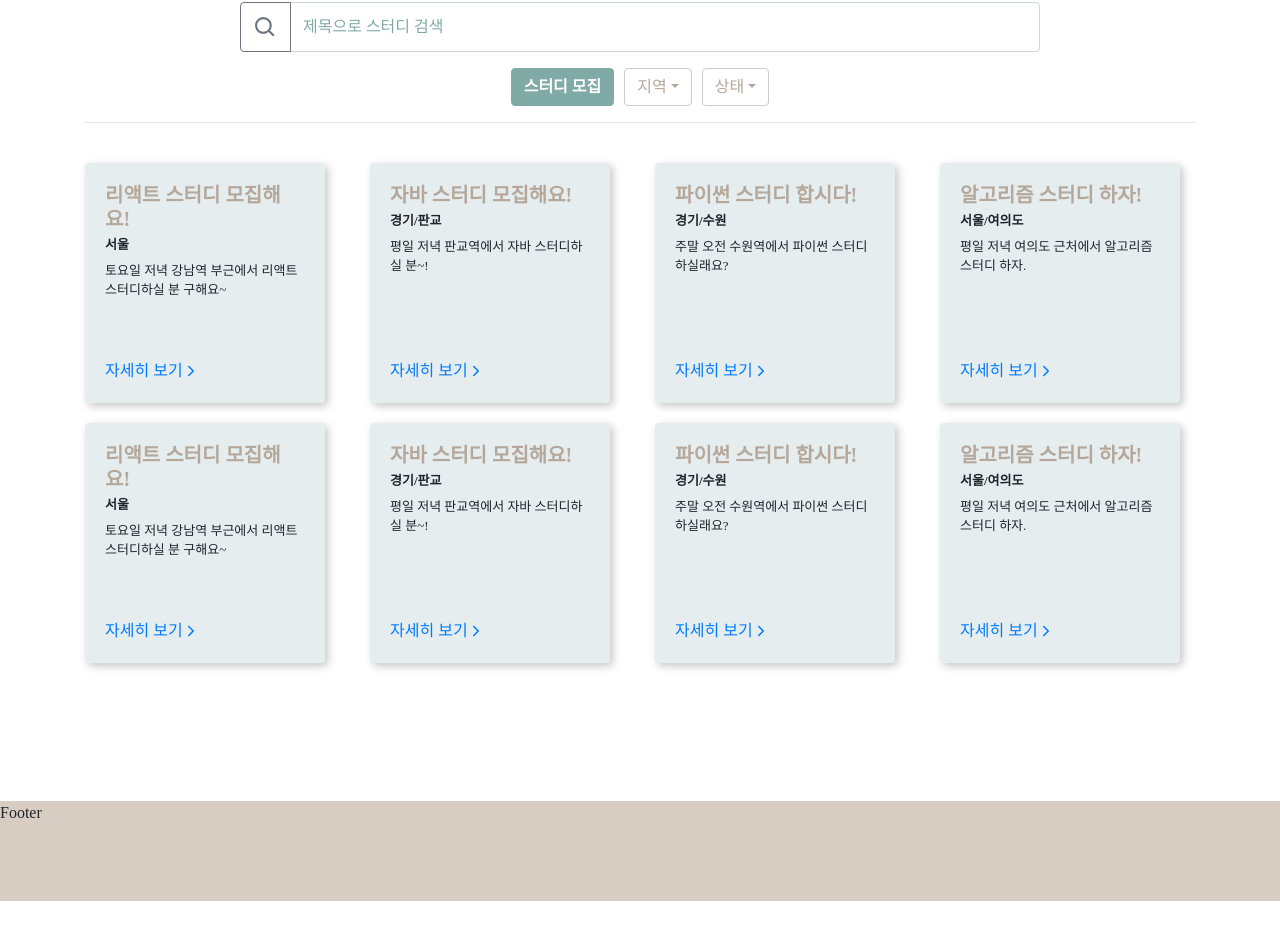
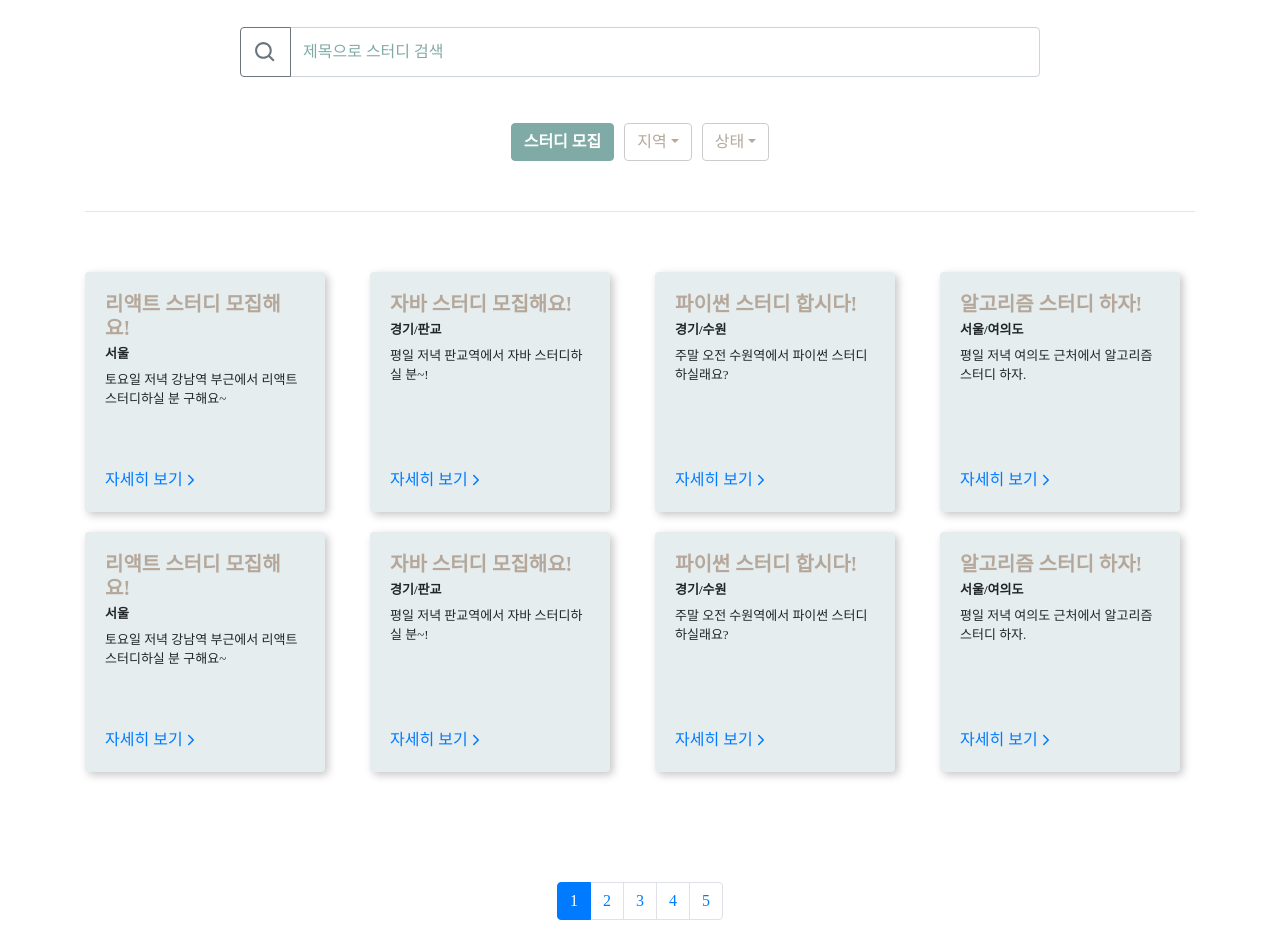
Before and after one commit to 3ddd-developers/3d-frontend, a React app: page / in a window 1280 px wide. Shown: the part 218-1170 px from the top of the page. Before the commit the page ends 1119 px from the top, so only its background shows below. Built offline with nearby package versions, Linux system fonts and the light colour scheme; a web font is replaced by a local one.

Commit message:
[feat] pagination 컴포넌트 추가

```diff
--- a/src/pages/Main.jsx
+++ b/src/pages/Main.jsx
@@ -1,5 +1,5 @@
 import React, { useState, useEffect } from 'react';
-import { Container, Row, Col, Button, DropdownButton, Dropdown, InputGroup, FormControl, Card, Tabs, Tab } from 'react-bootstrap';
+import { Container, Row, Col, Button, DropdownButton, Dropdown, InputGroup, FormControl, Card, Tabs, Tab, Pagination } from 'react-bootstrap';
 import { BiSearch } from "react-icons/bi";
 import { IoIosArrowForward } from "react-icons/io";
 import axios from 'axios';
@@ -34,6 +34,19 @@ const Main = () => {
     const [tab, setTab] = useState('study');
     const [studyList, setStudyList] = useState([]);
     const [searchVal, setSearchVal] = useState('');
+
+    const [offset, setOffset] = useState(0);
+    const [active, setActive] = useState(1);
+
+    // pagination
+    let pages = [];
+    for (let number = 1; number <= 5; number++) {
+        pages.push(
+            <Pagination.Item key={number} active={number === active} onClick={() => setActive(number)}>
+                {number}
+            </Pagination.Item>,
+        );
+    }
 
     const onSearch = evt => {
         if (evt.type === 'click' || evt.type === 'keydown' && evt.keyCode === 13) {
@@ -173,7 +186,7 @@ const Main = () => {
             <Row style={{ marginTop: '15px' }}>
                 <Tabs activeKey={tab} id="tab" onSelect={(t) => setTab(t)}>
                     <Tab eventKey="study" title="스터디">
-                        <Row style={{ marginTop: '25px', justifyContent: 'center' }}>
+                        <Row style={{ marginTop: '50px', justifyContent: 'center' }}>
                             <InputGroup className="mb-3" style={{ width: '800px', height: '50px' }}>
                                 <InputGroup.Prepend>
                                     <Button onClick={onSearch} variant="outline-secondary"> <BiSearch style={{ width: '25px', height: '25px' }} /></Button>
@@ -181,7 +194,7 @@ const Main = () => {
                                 <FormControl className='main-search' onChange={onChange} onKeyDown={onSearch} style={{ height: '50px' }} placeholder='제목으로 스터디 검색' />
                             </InputGroup>
                         </Row>
-                        <Row style={{ justifyContent: 'center' }}>
+                        <Row style={{ justifyContent: 'center', marginTop: '30px' }}>
                             <Button className='main-button' onClick={onClickCreateStudy}>스터디 모집</Button>
                             <DropdownButton className='main-filter' id="dropdown-region" title="지역">
                                 {regions.map((region, idx) => <Dropdown.Item key={idx}>{region}</Dropdown.Item>)}
@@ -190,9 +203,12 @@ const Main = () => {
                                 {states.map((state, idx) => <Dropdown.Item key={idx}>{state}</Dropdown.Item>)}
                             </DropdownButton>
                         </Row>
-                        <hr />
-                        <Row style={{ marginTop: '30px' }}>
+                        <hr style={{ marginTop: '50px' }} />
+                        <Row style={{ marginTop: '50px' }}>
                             {studyList.map(study => StudyCard(study))}
+                        </Row>
+                        <Row style={{ justifyContent: 'center', marginTop: '100px' }}>
+                            <Pagination>{pages}</Pagination>
                         </Row>
                     </Tab>
                     <Tab eventKey="project" title="프로젝트">
```
